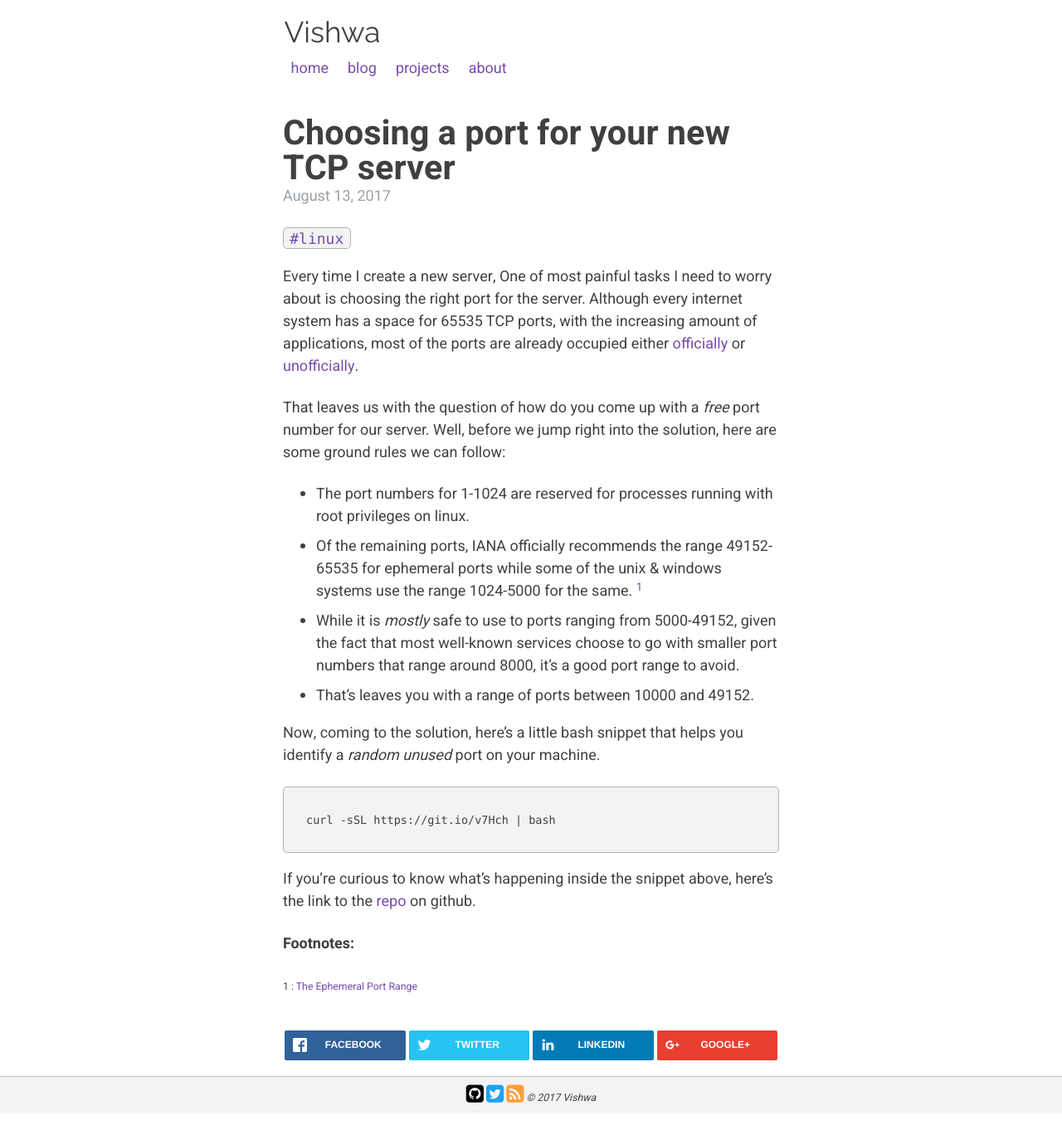
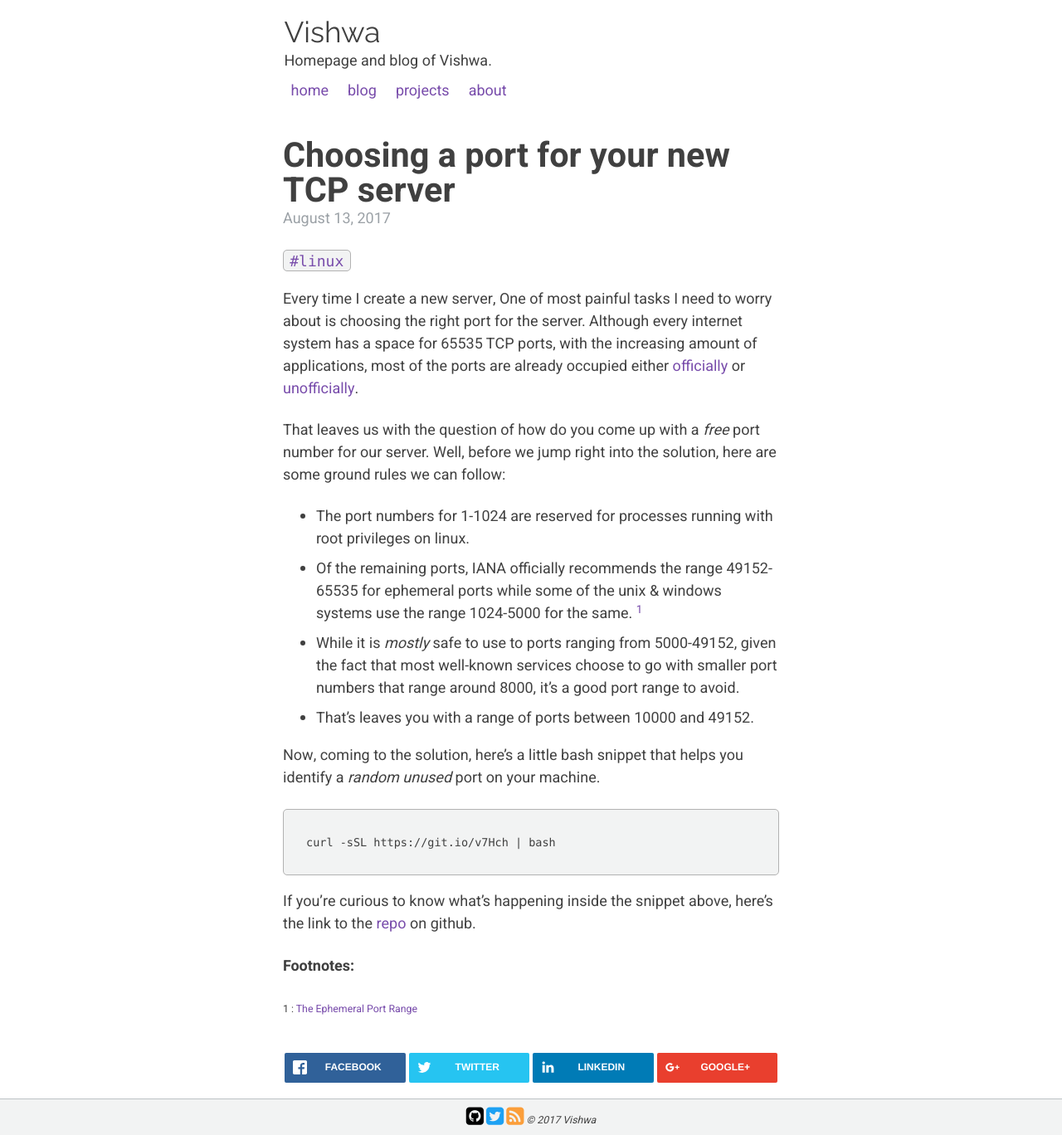
Before and after one commit to v1shwa/v1shwa.github.io, a Jekyll site: the page built from _posts/2017-08-13-generating-a-random-port-linux.md, in a window 1280 px wide. Shown: the whole page at 83% size. Built offline with Jekyll 4.4.1, drawn with Linux system fonts in a browser that asks for light colours; comment, search, counter and statistics services are not loaded; before the commit the page ends 1341 px from its top, so only the background shows below that.

Commit message:
add author

```diff
--- a/_config.yml
+++ b/_config.yml
@@ -3,7 +3,7 @@
 locale                   : "en"
 title                    : "Vishwa"
 title_separator          : "-"
-description              : ""
+description              : "Homepage and blog of Vishwa."
 favicon                  : "/assets/images/favicon.png"
 logo                     : "/assets/images/favicon.png"
 lang                     : 'en_US'
--- a/_pages/projects.html
+++ b/_pages/projects.html
@@ -3,6 +3,7 @@
 title: "Projects"
 permalink: /projects/
 subtitle: Collection of few interesting projects I've worked on.
+description: Collection of few interesting projects I've worked on.
 ---
 
 <div class="project">
--- a/_posts/2017-08-13-generating-a-random-port-linux.md
+++ b/_posts/2017-08-13-generating-a-random-port-linux.md
@@ -1,6 +1,7 @@
 ---
 title: Choosing a port for your new TCP server
 tags: [linux]
+author: Vishwa
 ---
 
 Every time I create a new server, One of most painful tasks I need to worry about is choosing the right port for the server. Although every internet system has a space for 65535 TCP ports, with the increasing amount of applications, most of the ports are already occupied either [officially](https://www.iana.org/assignments/service-names-port-numbers/service-names-port-numbers.xhtml){:target="_blank"} or [unofficially](https://en.wikipedia.org/wiki/List_of_TCP_and_UDP_port_numbers){:target="_blank"}.
```
Also changed, not shown: _pages/about.md (+1 -0 lines), _posts/2017-07-24-setting-up-reverse-proxy-with-nginx.md (+1 -0 lines).
